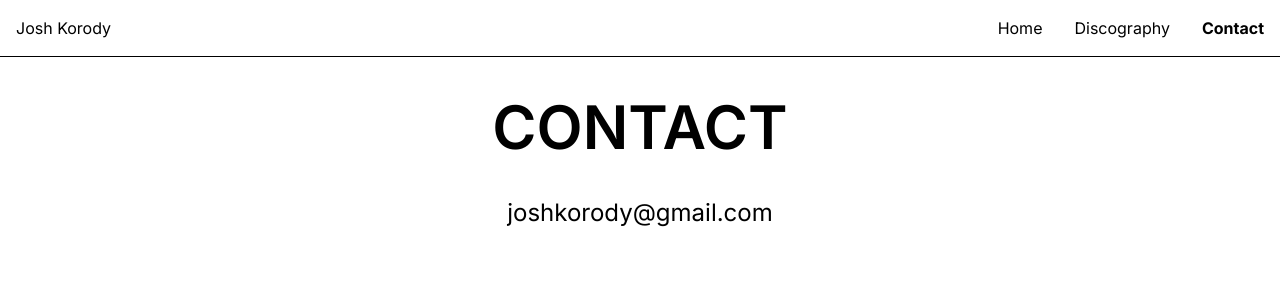
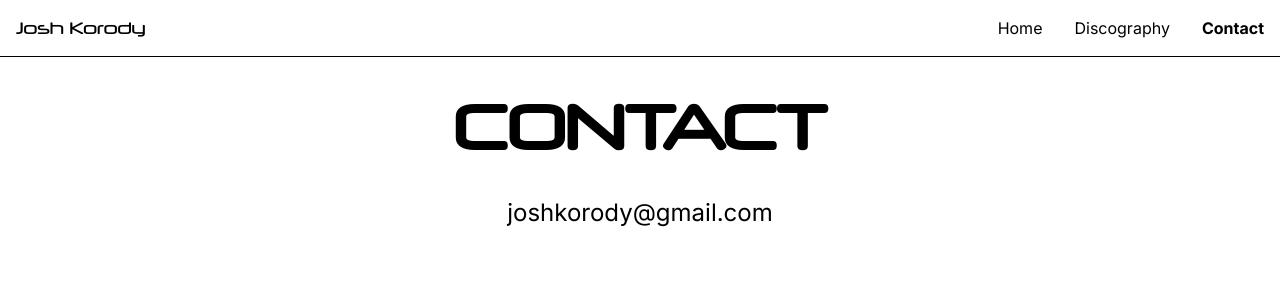
Before and after one commit to Braedencraig/joshkorody, a Next.js app: page /contact in a window 1280 px wide. Shown: the top 300 px of the page. Built offline with nearby package versions, Linux system fonts and the light colour scheme.

Commit message:
update font

```diff
--- a/src/app/contact/page.tsx
+++ b/src/app/contact/page.tsx
@@ -3,6 +3,9 @@
 "use client";
 import { useState } from "react";
 import Navbar from "../../components/Navbar";
+import localFont from "next/font/local";
+
+const myFont = localFont({ src: "../../../public/assets/neuropol.otf" });
 
 export default function Contact() {
   // const [formData, setFormData] = useState({
@@ -45,7 +48,9 @@ export default function Contact() {
     <div className="bg-white text-black h-full">
       <Navbar />
       <main className="px-4 py-8 md:px-8 md:py-10 max-w-screen-xl mx-auto">
-        <h1 className="text-4xl md:text-6xl text-center font-semibold mb-10">
+        <h1
+          className={`${myFont.className} text-4xl md:text-6xl text-center font-semibold mb-10`}
+        >
           CONTACT
         </h1>
         <a
--- a/src/app/discography/page.tsx
+++ b/src/app/discography/page.tsx
@@ -4,6 +4,7 @@ export const revalidate = 0;
 import Navbar from "../../components/Navbar";
 import RecordGrid from "../../components/RecordGrid";
 import { createClient } from "contentful";
+import localFont from "next/font/local";
 
 async function getData() {
   const client = createClient({
@@ -22,6 +23,8 @@ async function getData() {
   return records;
 }
 
+const myFont = localFont({ src: "../../../public/assets/neuropol.otf" });
+
 export default async function Discography() {
   const data = await getData();
   const title = data[0].title;
@@ -31,7 +34,9 @@ export default async function Discography() {
     <div className="bg-white text-black">
       <Navbar />
       <main className="px-4 py-8 md:px-8 md:py-10 max-w-screen-xl mx-auto">
-        <h1 className="text-4xl md:text-6xl text-center font-semibold mb-10">
+        <h1
+          className={`${myFont.className} text-4xl md:text-6xl text-center font-semibold mb-10`}
+        >
           {title.toUpperCase()}
         </h1>
         <RecordGrid records={records} />
--- a/src/app/layout.tsx
+++ b/src/app/layout.tsx
@@ -8,6 +8,8 @@ export const metadata: Metadata = {
   title: "Josh Korody",
   description:
     "Josh Korody is a Producer-Mixer-Engineer-Artist who has been a staple figure in the Canadian music world for the last decade.",
+  keywords:
+    "Josh Korody, Canadian Music Producer, Mixer, Engineer, Music Producer, Studio Recording, Music Production, Toronto",
 };
 
 export default function RootLayout({
--- a/src/app/page.tsx
+++ b/src/app/page.tsx
@@ -1,6 +1,7 @@
 // @ts-nocheck
 export const revalidate = 0;
 
+import localFont from "next/font/local";
 import Image from "next/image";
 import Navbar from "../components/Navbar";
 import RecordGrid from "../components/RecordGrid";
@@ -23,6 +24,8 @@ async function getData() {
   return records;
 }
 
+const myFont = localFont({ src: "../../public/assets/neuropol.otf" });
+
 export default async function Home() {
   const data = await getData();
   const title = data[0].title;
@@ -33,7 +36,9 @@ export default async function Home() {
       <Navbar />
       <main className="px-4 py-8 md:px-8 md:py-10 max-w-screen-xl mx-auto">
         {/* Header */}
-        <h1 className="text-4xl md:text-6xl text-center font-semibold mb-10">
+        <h1
+          className={`${myFont.className} text-4xl md:text-6xl text-center font-semibold mb-10`}
+        >
           JOSH KORODY
         </h1>
 
@@ -93,7 +98,9 @@ export default async function Home() {
           </p>
         </div>
 
-        <h2 className="text-2xl md:text-4xl text-center font-semibold mb-10">
+        <h2
+          className={`${myFont.className} text-2xl md:text-4xl text-center font-semibold mb-10`}
+        >
           {title.toUpperCase()}
         </h2>
 
--- a/src/components/Navbar.tsx
+++ b/src/components/Navbar.tsx
@@ -4,6 +4,9 @@
 import Link from "next/link";
 import HamburgerMenu from "./HamburgerMenu";
 import { usePathname } from "next/navigation";
+import localFont from "next/font/local";
+
+const myFont = localFont({ src: "../../public/assets/neuropol.otf" });
 
 function Navbar() {
   const pathname = usePathname();
@@ -15,7 +18,7 @@ function Navbar() {
   return (
     <nav className="p-4 flex justify-between items-center bg-white border-b border-black">
       <div>
-        <Link className="hidden md:flex" href="/">
+        <Link className={`hidden md:flex ${myFont.className}`} href="/">
           Josh Korody
         </Link>
       </div>
```
Also changed, not shown: public/assets/neuropol.otf (added).
